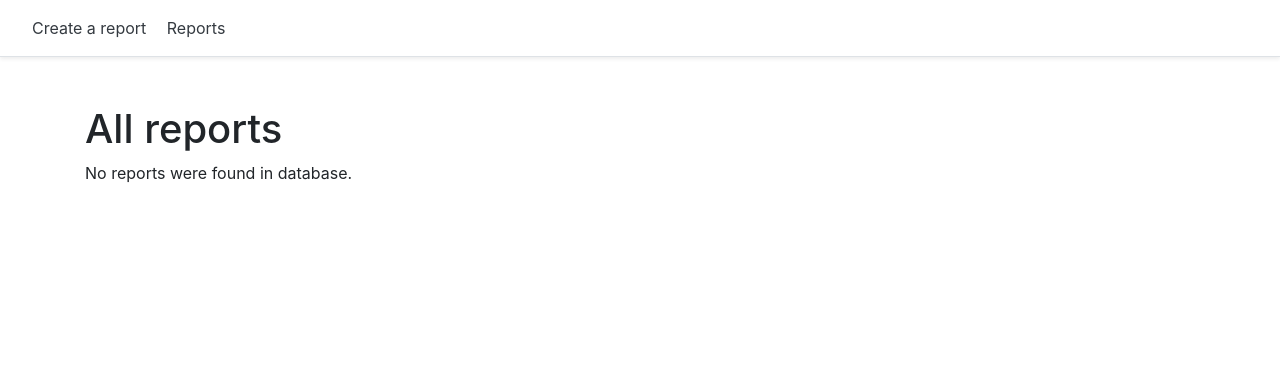
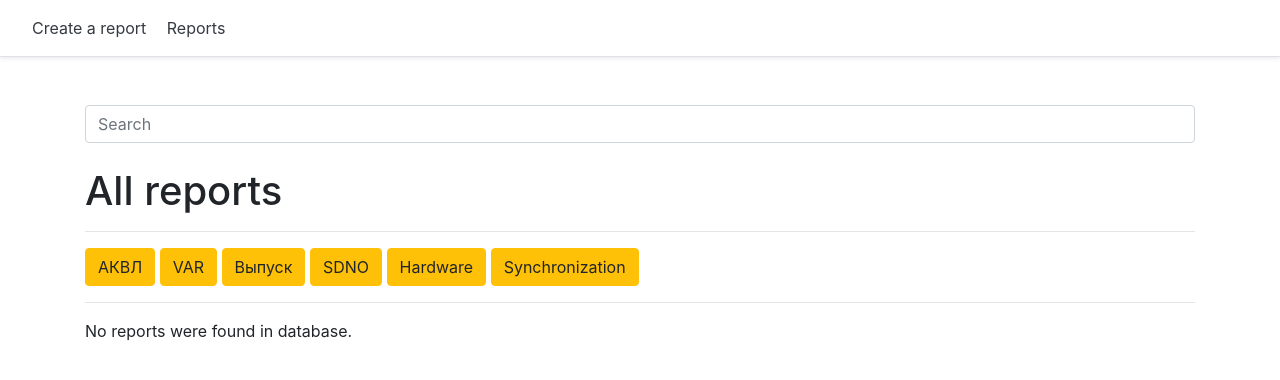
Before and after one commit to evgeniygroznykh/Engrepo, a Flask app: page /reports in a window 1280 px wide. Shown: the top 380 px of the page. Run offline with Flask 2, Linux system fonts and the light colour scheme; data that the repository does not hold is empty; some libraries are stand-ins or nearby versions.

Commit message:
Added search bar to reports.html and implemented 'search' function to be able to search for concrete reports by their's summary and description

```diff
--- a/__init__.py
+++ b/__init__.py
@@ -47,11 +47,11 @@ def report():
         user_name = f"{os.environ['userdomain']}/{os.environ['username']}"
         return render_template("create-report.html", user_name=user_name, tags=TAGS)
 
-@app.route("/reports")
-@app.route("/reports/")
+@app.route("/reports", methods=['POST', 'GET'])
+@app.route("/reports/", methods=['POST', 'GET'])
 def reports():
     reports = Report.query.order_by(Report.date.desc()).all()
-    return render_template("reports.html", reports=reports)
+    return render_template("reports.html", reports=reports, tags=TAGS)
 
 @app.route("/reports/id=<int:id>")
 def report_details(id):
@@ -88,9 +88,12 @@ def report_update(id):
 
 @app.route("/search", methods=['POST', 'GET'])
 def search():
-    pass
+    if request.method == 'POST':
+        search_string = request.form['search_string']
+        needed_reports = Report.query.filter(Report.summary.ilike(f'%{search_string}%')).filter(Report.description.ilike(f'%{search_string}%')).order_by(Report.date.desc()).all()
+        return render_template('reports.html', reports=needed_reports, tags=TAGS)
 
-@app.route('/search_by_tag', methods=['POST', 'GET'])
+@app.route('/reports/search_by_tag', methods=['POST', 'GET'])
 def search_by_tag():
     pass
 
--- a/templates/reports.html
+++ b/templates/reports.html
@@ -12,7 +12,24 @@ All reports
           </nav>
         </div>
         <div class="container mt-5">
+            <div class="md-form mt-0">
+                <form action="/search" method="POST">
+                    <input class="form-control" type="text" placeholder="Search" aria-label="Search" name="search_string">
+                </form>
+            </div>
+            <br>
+
             <h1>All reports</h1>
+
+            <hr>
+            <form action='/reports/search_by_tag' method="POST">
+                {% if tags|length > 0 %}
+                    {% for tag in tags %}
+                        <input class="btn btn-warning" type="submit" name="{{ tag }}_button" value="{{ tag }}">
+                    {% endfor %}
+                {% endif %}
+            </form>
+            <hr>
 
             {% if reports|length > 0 %}
                 {% for rep in reports %}
```
Also changed, not shown: 1 other file.
